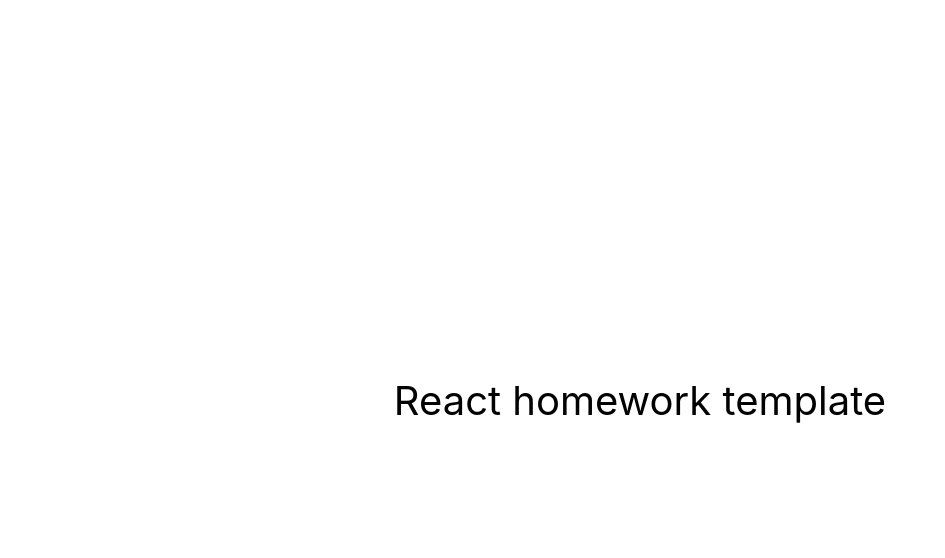
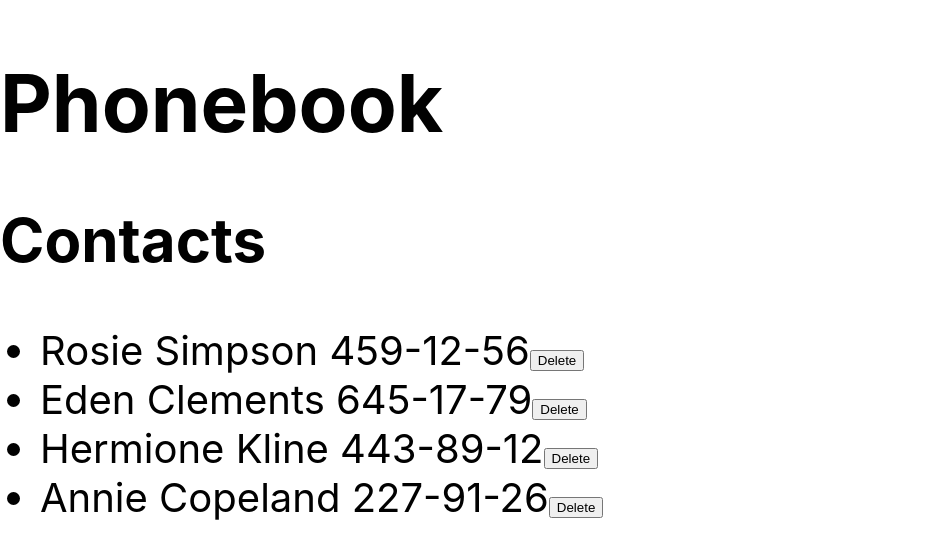
Before and after one commit to stanislav-pravdiuk/goit-react-hw-02-phonebook, a React (Create React App) app: page / in a window 1280 px wide. Shown: the top 558 px of the page, without its empty margins (0-945 px from the left). Built offline with nearby package versions, Linux system fonts and the light colour scheme.

Commit message:
add method delete contact

```diff
--- a/package.json
+++ b/package.json
@@ -7,6 +7,7 @@
     "@testing-library/jest-dom": "^5.16.3",
     "@testing-library/react": "^12.1.4",
     "@testing-library/user-event": "^13.5.0",
+    "nanoid": "^4.0.2",
     "react": "^18.1.0",
     "react-dom": "^18.1.0",
     "react-scripts": "5.0.1",
--- a/src/components/App.jsx
+++ b/src/components/App.jsx
@@ -1,16 +1,41 @@
-export const App = () => {
+import React, { Component } from "react";
+import ContactList from "./phonebook/ContactsList";
+import initialContacts from '../components/contacts.json'
+
+class App extends Component {
+      state = {
+        contacts: initialContacts,
+        name: ''
+  }
+
+  deleteContact = (contactId) => {
+    this.setState(prevState => ({
+      contacts: prevState.contacts.filter(contact => contactId !== contact.id)
+    }))
+  }
+
+  render() {
     return (
       <div
         style={{
           height: '100vh',
-        display: 'flex',
+          // display: 'flex',
           justifyContent: 'center',
           alignItems: 'center',
           fontSize: 40,
           color: '#010101'
         }}
       >
-      React homework template
+        <h1>Phonebook</h1>
+
+        <h2>Contacts</h2>
+        <ContactList
+          contacts={this.state.contacts}
+          onDeleteContact={this.deleteContact}
+        />
+
       </div>
-  );
-};
+    )
+  }
+}
+export default App;
--- /dev/null
+++ b/src/components/contacts.json
@@ -0,0 +1,6 @@
+[
+  {"id": "id-1", "name": "Rosie Simpson", "number": "459-12-56"},
+  {"id": "id-3", "name": "Eden Clements", "number": "645-17-79"},
+  {"id": "id-2", "name": "Hermione Kline", "number": "443-89-12"},
+  {"id": "id-4", "name": "Annie Copeland", "number": "227-91-26"}
+]
--- /dev/null
+++ b/src/components/phonebook/ContactsList.jsx
@@ -0,0 +1,13 @@
+import React from "react";
+
+const ContactList = ({ contacts, onDeleteContact }) => (
+        <ul>
+                {contacts.map((el) =>
+                        <li key={el.id}>
+                                <span>{el.name} {el.number}</span>
+                                <button onClick={() => onDeleteContact(el.id)}>Delete</button>
+                        </li>)}
+        </ul>
+)
+
+export default ContactList;
--- a/src/index.js
+++ b/src/index.js
@@ -1,6 +1,6 @@
 import React from 'react';
 import ReactDOM from 'react-dom/client';
-import { App } from 'components/App';
+import App from 'components/App';
 import './index.css';
 
 ReactDOM.createRoot(document.getElementById('root')).render(
```
Also changed, not shown: 1 other file (tests, documents, lock files or other folders). Lines whose indentation alone changed are shown as unchanged.
